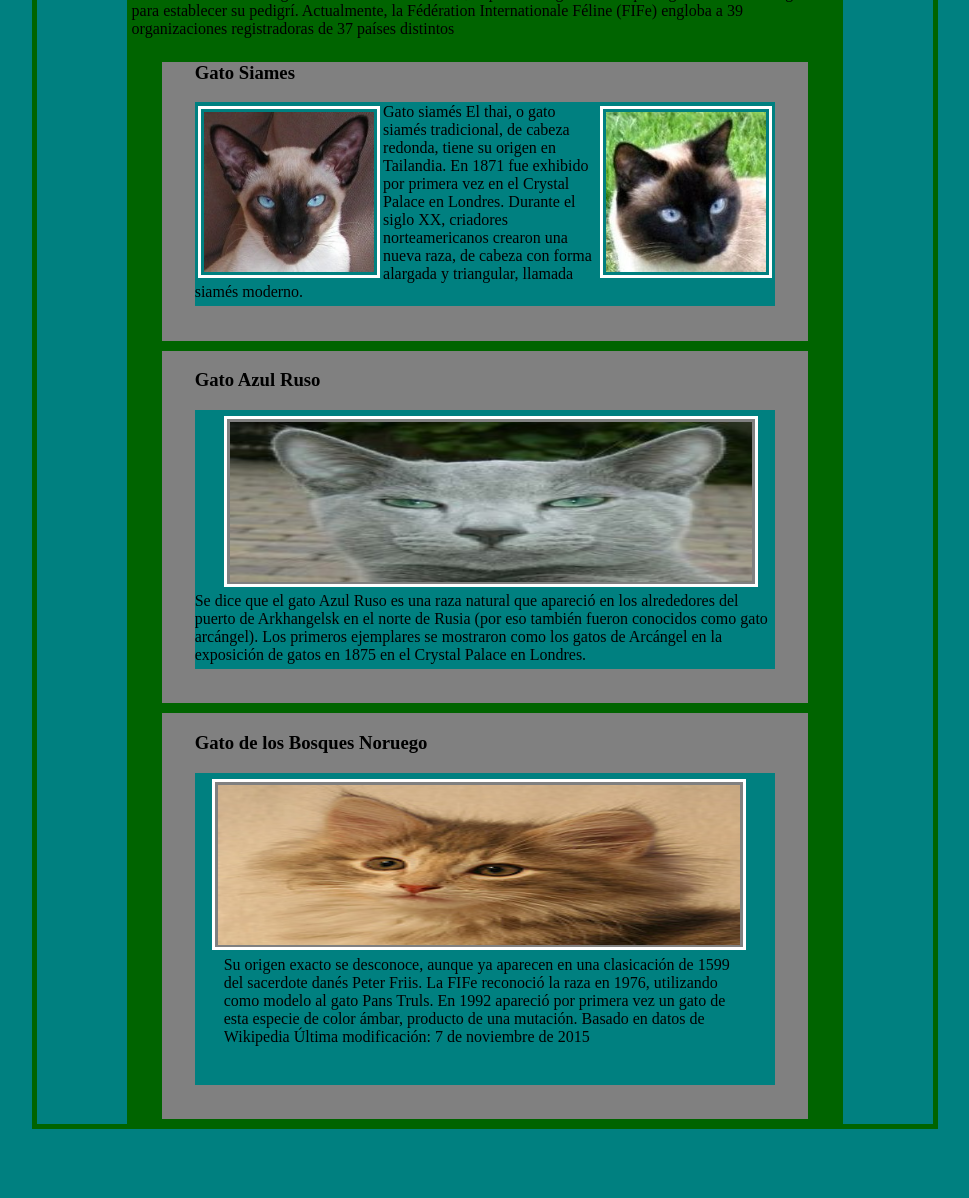
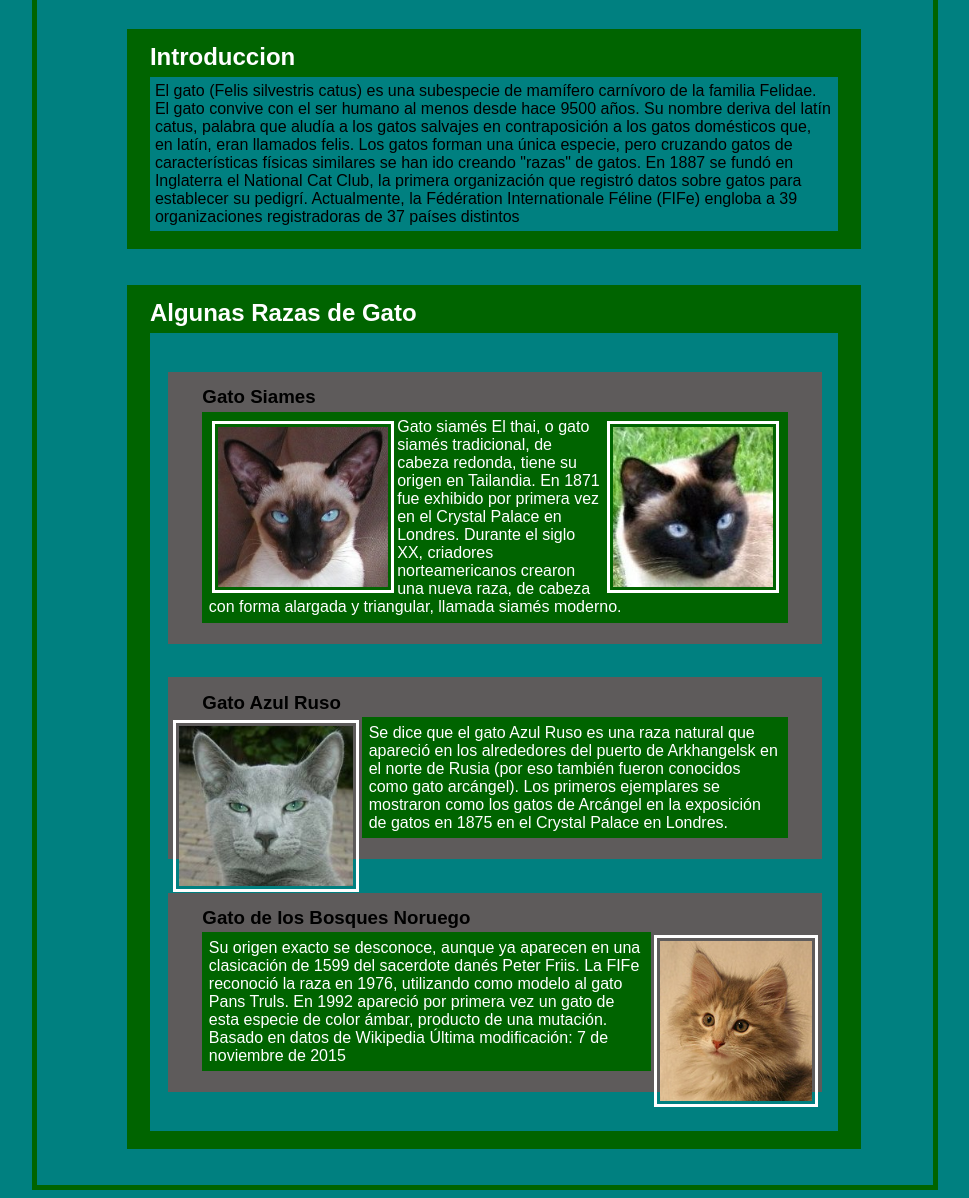
Before and after one commit to julipercas/GATOS, a plain HTML site: page index.html in a window 1280 px wide. Shown: the part 106-1304 px from the top of the page, without its empty margins (160-1129 px from the left). Before the commit the page ends 1243 px from the top, so only its background shows below. Drawn offline with Linux system fonts and the light colour scheme.

Commit message:
finished

```diff
--- a/CSS/style.css
+++ b/CSS/style.css
@@ -1,3 +1,7 @@
+@font-face {
+    font-family: "forever";
+    src: url("../fonts/always_forever.ttf");
+  }
 body{
     background-color: teal;
     height: 100%;
@@ -5,6 +9,7 @@ body{
     margin-left: 15%;
     margin-right: 15%;
     border: solid 5px darkgreen;
+    font-family: arial, Arial, Helvetica, sans-serif;
 }
 img{
     height: 160px;
@@ -12,57 +17,83 @@ img{
     padding: 3px;
     margin: 3px;
 }
+h1{
+    margin-left: 25%;
+    margin-right: 25%;
+    margin-top: 5%;
+    margin-bottom: 5%;
+    letter-spacing: 0.2em;
+    font-family: "forever";
+}
+h2{
+    margin-top: 0.8%;
+    margin-bottom: 0.8%;
+    margin-left: 2%;
+    color: white;
+}
 h3{
     margin-left: 5%;
+    margin-top: 2%;
+    margin-bottom: 0.5%;
+    color: black;
 }
-div.gato{
-    overflow: auto;
-    background-color: teal;
-    width: 90%;
-    padding-top: 1px;
-    padding-bottom: 5px;
-    margin-left: 5%;
-    margin-right: 5%;
-    margin-bottom: 5%;
-}
-#intro{
+
+.algunasrazas{
     background-color: darkgreen;
     border: 5px;
-    margin-left: 10%;
-    margin-right: 10%;
-    padding: 5px;
-}
-#algunasrazas{
-    background-color: darkgreen;
-    border: 5px;
-    overflow: auto;
     width: 80%;
     margin-left: 10%;
     margin-right: 10%;
+    margin-bottom: 4%;
+    padding: 1%;
+    padding-bottom: 2%;
 }
-#siames{
-    background-color: grey;
-    padding-bottom: 2px;
-    margin: 5px;
-    width: 90%;
+.gato{
+    overflow: auto;
+    background-color: darkgreen;
+    padding: 1%;
+    margin-bottom: 3%;
     margin-left: 5%;
     margin-right: 5%;
 }
+.intro{
+    background-color: teal;
+    border: 5px;
+    margin-left: 2%;
+    margin-right: 2%;
+    padding: 5px;
+}
+#siames{
+    background-color: rgb(94, 91, 91);
+    width: 96%;
+    margin-left: 2%;
+    margin-right: 2%;
+    margin-bottom: 5%;
+    margin-top: 5%;
+    padding: 0.2%;
+    color: white;
+}
 #azulruso{
-    background-color: grey;
-    padding-bottom: 2px;
-    margin: 5px;
-    width: 90%;
-    margin-left: 5%;
-    margin-right: 5%;
+    background-color: rgb(94, 91, 91);
+    width: 96%;
+    margin-left: 2%;
+    margin-right: 2%;
+    margin-bottom: 2%;
+    padding: 0.2%;
+    color: white;
+    margin-bottom: 5%;
+    margin-top: 5%;
 }
 #bosquenoruego{
-    background-color: grey;
-    padding-bottom: 2px;
-    margin: 5px;
-    width: 90%;
-    margin-left: 5%;
-    margin-right: 5%;
+    background-color: rgb(94, 91, 91);
+    width: 96%;
+    margin-left: 2%;
+    margin-right: 2%;
+    margin-bottom: 2%;
+    padding: 0.2%;
+    color: white;
+    margin-bottom: 5%;
+    margin-top: 5%;
 }
 #moderno{
     float: left;
@@ -70,9 +101,9 @@ div.gato{
 #tradicional{
     float: right;
 }
-#azulruso{
+#catazulruso{
     float: left;
 }
-#bosquenoruego{
+#catbosquenoruego{
     float: right;
 }
--- a/index.html
+++ b/index.html
@@ -7,28 +7,40 @@
         <link href="CSS/style.css" rel="stylesheet">
     </head>
     <body>
-        <div id="intro">
-            <div id="gato">El gato (Felis silvestris catus) es una subespecie de mamífero carnívoro de la familia Felidae. El gato convive con el ser humano al menos desde hace 9500 años. Su nombre deriva del latín catus, palabra que aludía a los gatos salvajes en contraposición a los gatos domésticos que, en latín, eran llamados felis. Los gatos forman una única especie, pero cruzando gatos de características físicas similares se han ido creando "razas" de gatos. En 1887 se fundó en Inglaterra el National Cat Club, la primera organización que registró datos sobre gatos para establecer su pedigrí. Actualmente, la Fédération Internationale Féline (FIFe) engloba a 39 organizaciones registradoras de 37 países distintos </div>
+        <h1>FELIS SILVESTRIS CATUS</h1>
+        <div class="algunasrazas">
+            <h2>Introduccion</h2>
+            <div class="intro">
+                <div id="gato">
+                    El gato (Felis silvestris catus) es una subespecie de mamífero carnívoro de la familia Felidae. El gato convive con el ser humano al menos desde hace 9500 años. Su nombre deriva del latín catus, palabra que aludía a los gatos salvajes en contraposición a los gatos domésticos que, en latín, eran llamados felis. Los gatos forman una única especie, pero cruzando gatos de características físicas similares se han ido creando "razas" de gatos. En 1887 se fundó en Inglaterra el National Cat Club, la primera organización que registró datos sobre gatos para establecer su pedigrí. Actualmente, la Fédération Internationale Féline (FIFe) engloba a 39 organizaciones registradoras de 37 países distintos
+                </div>
+            </div>
         </div>
-        <div id="algunasrazas">
+        <div class="algunasrazas">
+        <h2>Algunas Razas de Gato</h2>
+        <div class="intro">
             <div id="siames">
                 <h3>Gato Siames</h3>
                 <div class="gato">
                 <img id="moderno" src="images/siames_moderno.jpg">
                 <img id="tradicional" src="images/siames_tradicional.jpg">
-                Gato siamés El thai, o gato siamés tradicional, de cabeza redonda, tiene su origen en Tailandia. En 1871 fue exhibido por primera vez en el Crystal Palace en Londres. Durante el siglo XX, criadores norteamericanos crearon una nueva raza, de cabeza con forma alargada y triangular, llamada siamés moderno.</div>
+                Gato siamés El thai, o gato siamés tradicional, de cabeza redonda, tiene su origen en Tailandia. En 1871 fue exhibido por primera vez en el Crystal Palace en Londres. Durante el siglo XX, criadores norteamericanos crearon una nueva raza, de cabeza con forma alargada y triangular, llamada siamés moderno.
+                </div>
             </div>
             <div id="azulruso">
                 <h3>Gato Azul Ruso</h3>
+                <img id="catazulruso" src="images/azul_ruso.jpg">
                 <div class="gato">
-                <img id="azulruso" src="images/azul_ruso.jpg">
-                Se dice que el gato Azul Ruso es una raza natural que apareció en los alrededores del puerto de Arkhangelsk en el norte de Rusia (por eso también fueron conocidos como gato arcángel). Los primeros ejemplares se mostraron como los gatos de Arcángel en la exposición de gatos en 1875 en el Crystal Palace en Londres.</div>
+                Se dice que el gato Azul Ruso es una raza natural que apareció en los alrededores del puerto de Arkhangelsk en el norte de Rusia (por eso también fueron conocidos como gato arcángel). Los primeros ejemplares se mostraron como los gatos de Arcángel en la exposición de gatos en 1875 en el Crystal Palace en Londres.
+                </div>
             </div>
             <div id="bosquenoruego">
                 <h3>Gato de los Bosques Noruego</h3>
+                <img id="catbosquenoruego" src="images/bosques_noruega.jpg">
                 <div class="gato">
-                <img id="bosquenoruego" src="images/bosques_noruega.jpg">
-                <div class="gato">Su origen exacto se desconoce, aunque ya aparecen en una clasicación de 1599 del sacerdote danés Peter Friis. La FIFe reconoció la raza en 1976, utilizando como modelo al gato Pans Truls. En 1992 apareció por primera vez un gato de esta especie de color ámbar, producto de una mutación. Basado en datos de Wikipedia Última modificación: 7 de noviembre de 2015</div>
+                Su origen exacto se desconoce, aunque ya aparecen en una clasicación de 1599 del sacerdote danés Peter Friis. La FIFe reconoció la raza en 1976, utilizando como modelo al gato Pans Truls. En 1992 apareció por primera vez un gato de esta especie de color ámbar, producto de una mutación. Basado en datos de Wikipedia Última modificación: 7 de noviembre de 2015
+                </div>
+            </div>
             </div>
         </div>
 
```
Also changed, not shown: fonts/always_forever.ttf (added), try.html (added).
